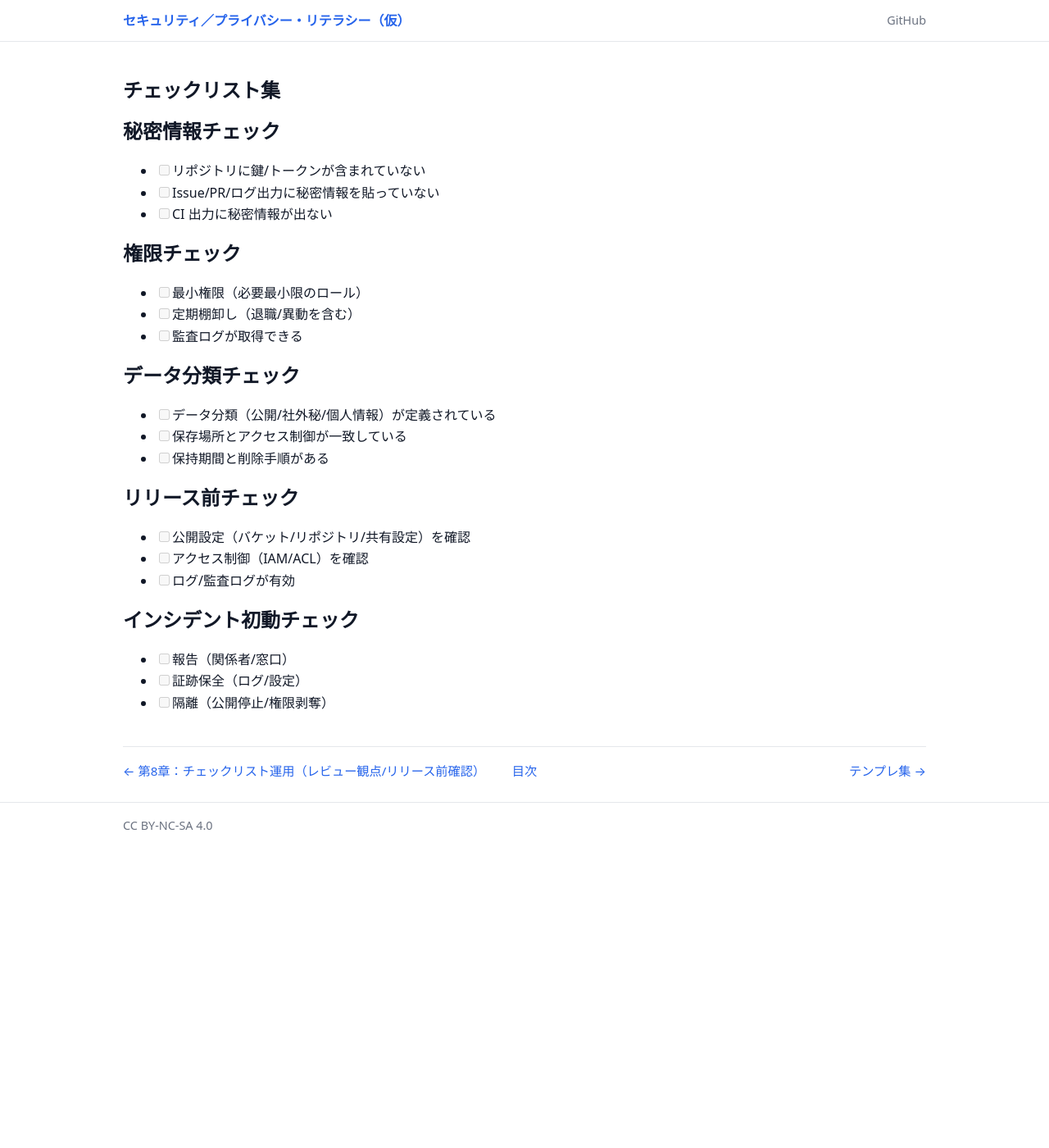
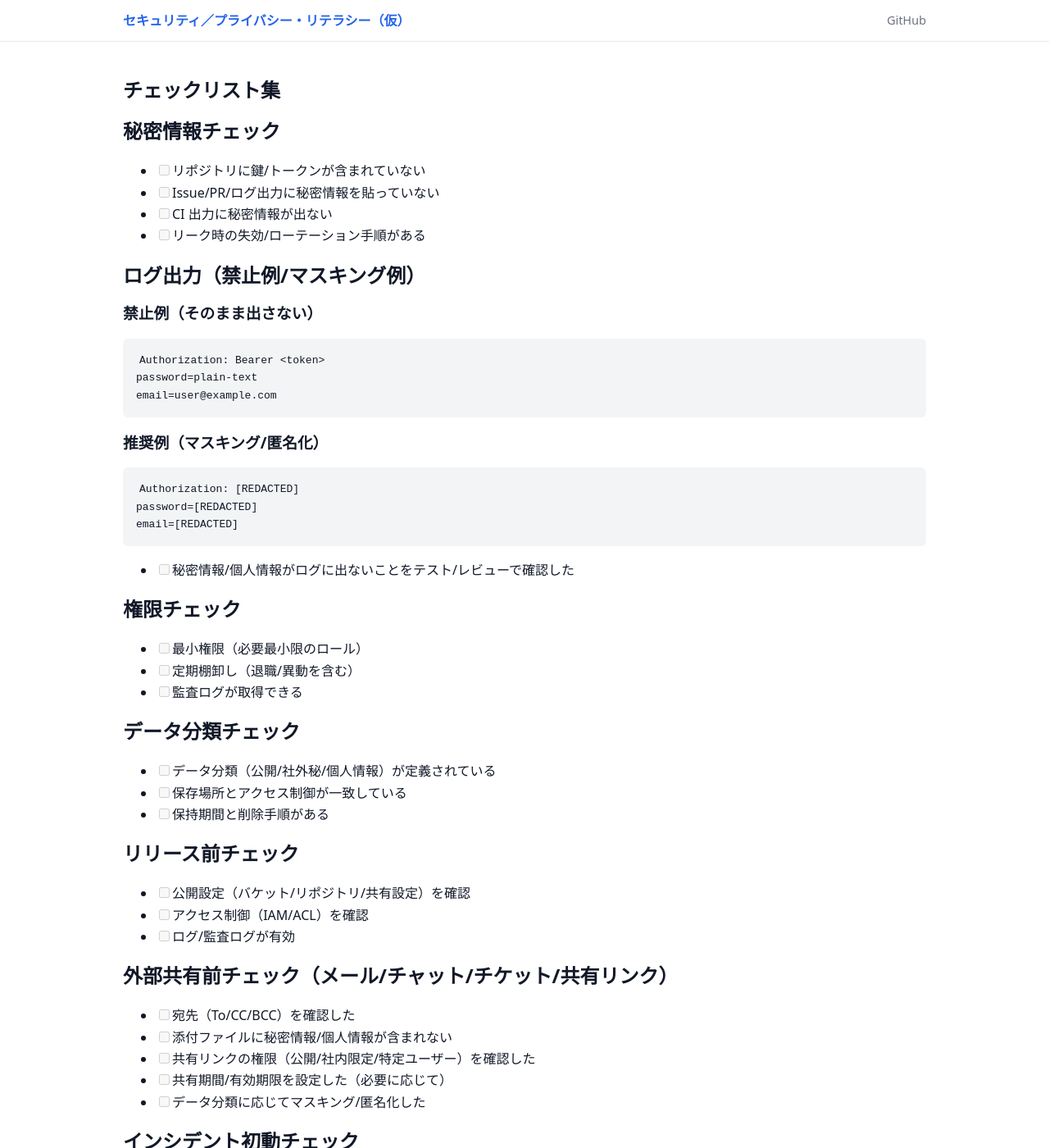
Before and after one commit to itdojp/security-privacy-literacy-book, a Jekyll site: the page built from docs/appendices/checklists/index.md, in a window 1280 px wide and 1400 px high. Shown: the whole window at 82% size. Built offline with Jekyll 4.4.1, drawn with Linux system fonts in a browser that asks for light colours.

Commit message:
Enable GFM tables and expand templates

````diff
--- a/Gemfile
+++ b/Gemfile
@@ -1,6 +1,7 @@
 source "https://rubygems.org"
 
 gem "jekyll", "~> 4.3"
+gem "kramdown-parser-gfm"
 gem "webrick"
 
 group :jekyll_plugins do
--- a/docs/_config.yml
+++ b/docs/_config.yml
@@ -6,6 +6,8 @@ url: https://itdojp.github.io
 baseurl: /security-privacy-literacy-book
 repository: https://github.com/itdojp/security-privacy-literacy-book
 markdown: kramdown
+kramdown:
+  input: GFM
 highlighter: rouge
 plugins:
 - jekyll-feed
--- a/docs/appendices/checklists/index.md
+++ b/docs/appendices/checklists/index.md
@@ -11,6 +11,27 @@ order: 900
 - [ ] リポジトリに鍵/トークンが含まれていない
 - [ ] Issue/PR/ログ出力に秘密情報を貼っていない
 - [ ] CI 出力に秘密情報が出ない
+- [ ] リーク時の失効/ローテーション手順がある
+
+## ログ出力（禁止例/マスキング例）
+
+### 禁止例（そのまま出さない）
+
+```txt
+Authorization: Bearer <token>
+password=plain-text
+email=user@example.com
+```
+
+### 推奨例（マスキング/匿名化）
+
+```txt
+Authorization: [REDACTED]
+password=[REDACTED]
+email=[REDACTED]
+```
+
+- [ ] 秘密情報/個人情報がログに出ないことをテスト/レビューで確認した
 
 ## 権限チェック
 
@@ -30,6 +51,14 @@ order: 900
 - [ ] アクセス制御（IAM/ACL）を確認
 - [ ] ログ/監査ログが有効
 
+## 外部共有前チェック（メール/チャット/チケット/共有リンク）
+
+- [ ] 宛先（To/CC/BCC）を確認した
+- [ ] 添付ファイルに秘密情報/個人情報が含まれない
+- [ ] 共有リンクの権限（公開/社内限定/特定ユーザー）を確認した
+- [ ] 共有期間/有効期限を設定した（必要に応じて）
+- [ ] データ分類に応じてマスキング/匿名化した
+
 ## インシデント初動チェック
 
 - [ ] 報告（関係者/窓口）
````
Also changed, not shown: docs/appendices/references/index.md (+21 -1 lines), docs/appendices/templates/access-request/index.md (+2 -2 lines), docs/appendices/templates/data-classification/index.md (+12 -1 lines), docs/appendices/templates/security-review/index.md (+4 -0 lines).
